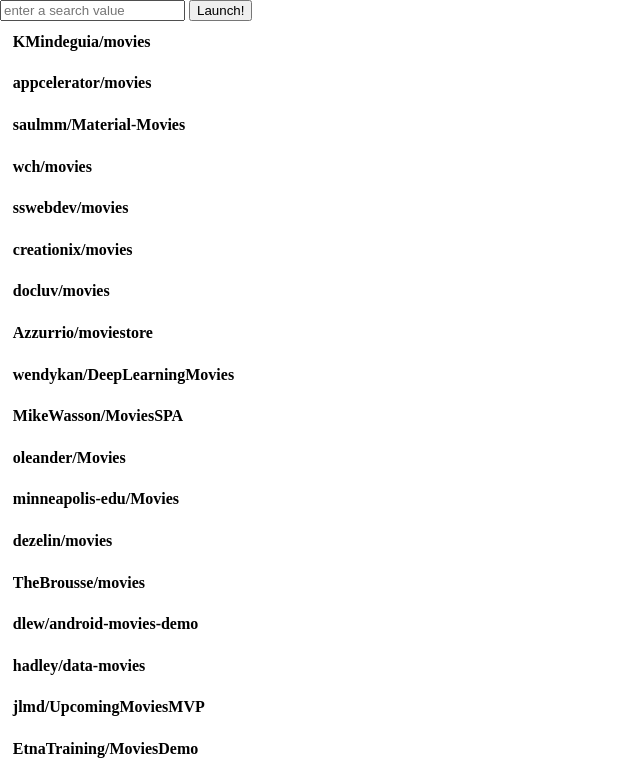
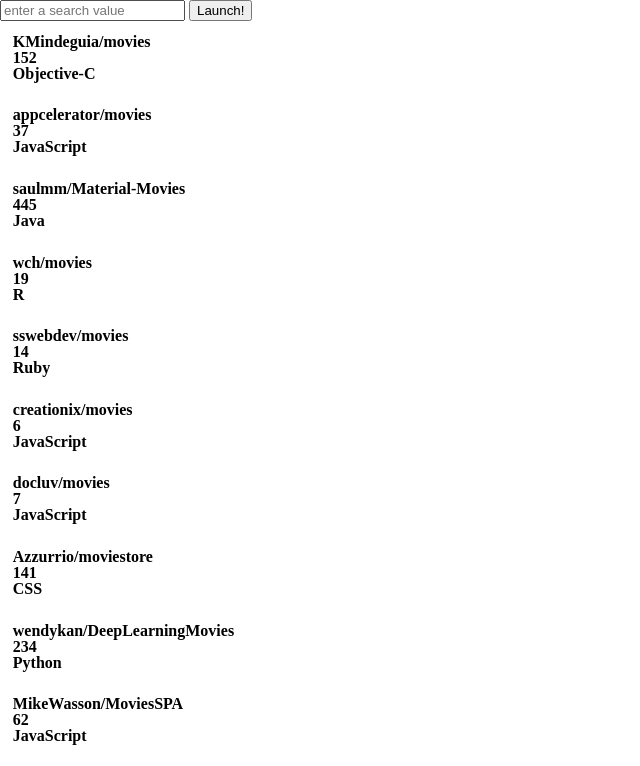
Before and after one commit to Eric-Humpert-tiy-assignments/GitHubApp, a plain HTML site: page index.html in a window 1280 px wide. Both pictures are taken after a click on the button "Launch!". Shown: the top 766 px of the page, without its empty margins (0-640 px from the left). Drawn offline with Linux system fonts and the light colour scheme.

Commit message:
added messaging functionality to the app for when the query result is null

```diff
--- a/index.html
+++ b/index.html
@@ -7,6 +7,7 @@
   <body>
     <input id="search-box" type ="text" placeholder="enter a search value"/>
     <button id="launch-search">Launch!</button>
+    <p id="messaging"></p>
     <ul id="search-results">
     </ul>
   </body>
--- a/scripts.js
+++ b/scripts.js
@@ -6,15 +6,25 @@ if (this.GitHubRepBrowser === undefined) this.GitHubRepBrowser = {};
   var list;
   var input;
   var data;
+  var messaging;
 
   function listBuilder(arr) {
     for (var val of arr){
       var li = document.createElement('li');
       list.appendChild(li);
+
       var anchor = document.createElement('a');
       anchor.href = val.html_url;
       anchor.textContent = val.full_name;
       li.appendChild(anchor);
+
+      var forks = document.createElement('p');
+      forks.textContent = val.forks;
+      li.appendChild(forks);
+
+      var language = document.createElement('p');
+      language.textContent = val.language;
+      li.appendChild(language);
     }
   }
 
@@ -26,6 +36,9 @@ if (this.GitHubRepBrowser === undefined) this.GitHubRepBrowser = {};
         result.push(val);
         console.log(result.length);
       }
+    }
+    if (result.length === 0) {
+      messaging.textContent = "Don't use those letters!";
     }
     list.textContent = '';
     listBuilder(result);
@@ -40,7 +53,7 @@ if (this.GitHubRepBrowser === undefined) this.GitHubRepBrowser = {};
     console.log(data);
     list = document.querySelector("#search-results");
     listBuilder(data.items);
-
+    messaging = document.querySelector('#messaging');
 
     button.addEventListener('click', listFilter);
   }
```
